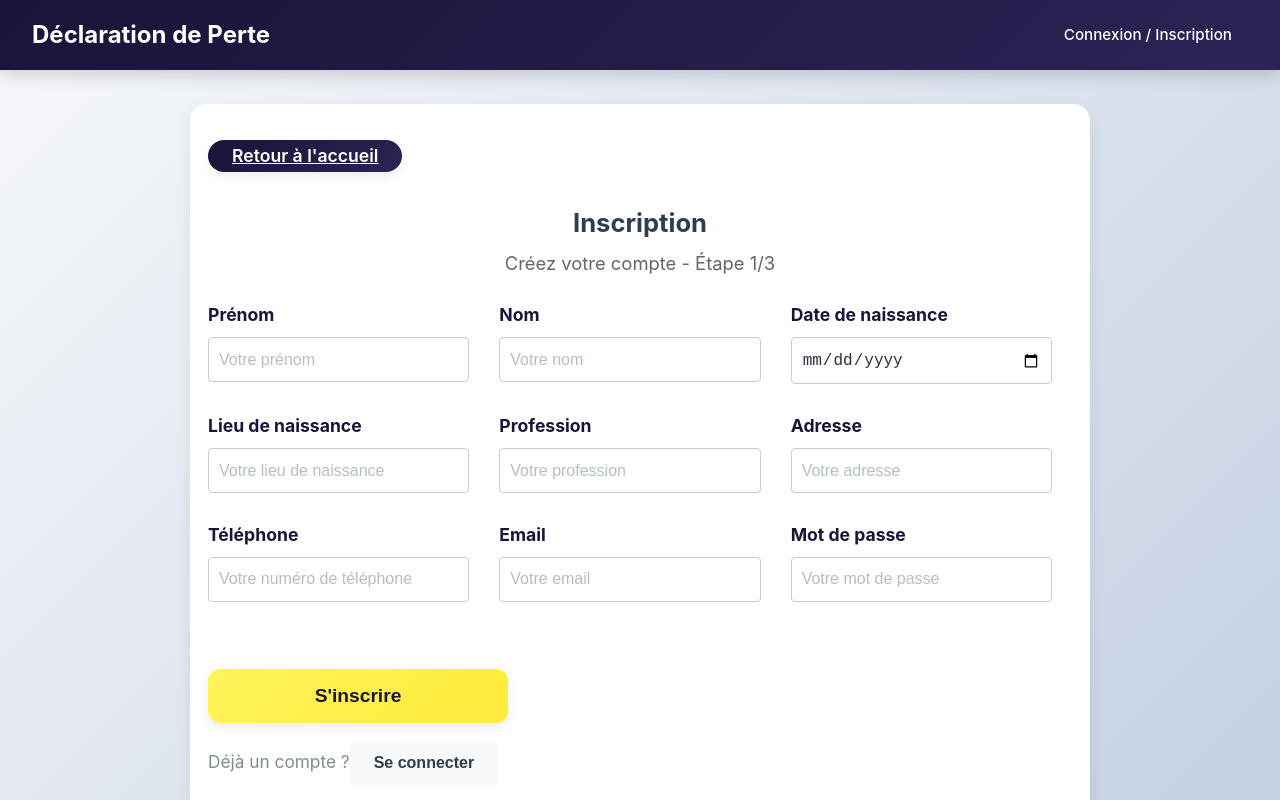
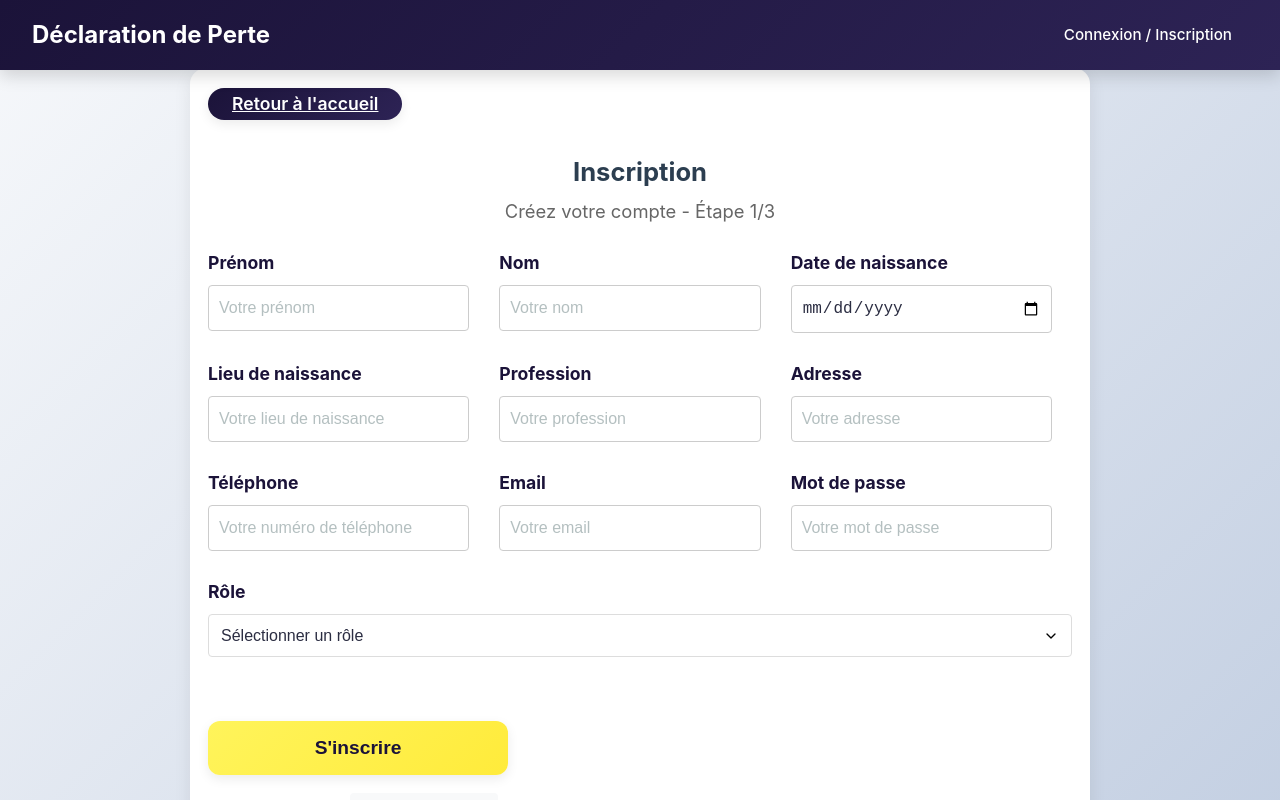
Before and after one commit to yvesplacide/projetfrontendFinal, a React (Vite) app: page /auth in a window 1280 px wide. Both pictures are taken after a click on the button "S'inscrire". Built offline with nearby package versions, Linux system fonts and the light colour scheme.

Commit message:
ajout des roles sur la page de connexion

```diff
--- a/src/contexts/AuthContext.jsx
+++ b/src/contexts/AuthContext.jsx
@@ -47,10 +47,15 @@ export const AuthProvider = ({ children }) => {
         loadUser();
     }, []); // S'exécute une seule fois au montage du composant
 
-    const login = async (email, password) => {
+    const login = async (email, password, selectedRole) => {
         try {
             setLoading(true);
             const data = await authService.login({ email, password });
+            if (selectedRole && data.role !== selectedRole) {
+                setLoading(false);
+                toast.error("Vous n'êtes pas autorisé à vous connecter avec ce rôle.");
+                return null;
+            }
             setUser(data);
             setLoading(false);
             return data;
--- a/src/pages/AuthPage.jsx
+++ b/src/pages/AuthPage.jsx
@@ -16,6 +16,7 @@ function AuthPage() {
     const { register, handleSubmit, formState: { errors }, reset, watch } = useForm();
     const { user, login, register: authRegister } = useAuth(); // Renomme register du context en authRegister
     const navigate = useNavigate();
+    const [selectedRole, setSelectedRole] = useState('');
 
     // Réinitialiser le formulaire quand l'utilisateur se déconnecte
     useEffect(() => {
@@ -51,6 +52,12 @@ function AuthPage() {
 
     const onSubmit = async (data) => {
         try {
+            if (!isRegistering) {
+                if (!selectedRole) {
+                    toast.error('Veuillez sélectionner un rôle');
+                    return;
+                }
+            }
             if (isRegistering) {
                 if (registrationStep === 1 || registrationStep === 2) {
                     setRegistrationStep(registrationStep + 1);
@@ -78,7 +85,7 @@ function AuthPage() {
                 }
             } else {
                 setIsLoading(true);
-                const loggedInUser = await login(data.email, data.password);
+                const loggedInUser = await login(data.email, data.password, selectedRole);
                 if (loggedInUser) {
                     toast.success('Connexion réussie');
                     reset();
@@ -218,6 +225,21 @@ function AuthPage() {
                     </div>
                 </div>
 
+                <div className="form-group">
+                    <label htmlFor="role">Rôle</label>
+                    <select
+                        id="role"
+                        value={selectedRole}
+                        onChange={e => setSelectedRole(e.target.value)}
+                        className="form-control"
+                    >
+                        <option value="">Sélectionner un rôle</option>
+                        <option value="user">Utilisateur</option>
+                        <option value="commissariat_agent">Agent de commissariat</option>
+                        <option value="admin">Administrateur</option>
+                    </select>
+                </div>
+
                 <div className="form-buttons">
                     <button type="submit" className="btn primary-btn" disabled={isLoading}>
                         {isLoading ? (
@@ -269,7 +291,6 @@ function AuthPage() {
                                 />
                                 {errors.email && <span className="error-message">{errors.email.message}</span>}
                             </div>
-
                             <div className="form-group">
                                 <label htmlFor="password">Mot de passe</label>
                                 <input
@@ -286,7 +307,20 @@ function AuthPage() {
                                 />
                                 {errors.password && <span className="error-message">{errors.password.message}</span>}
                             </div>
-
+                            <div className="form-group">
+                                <label htmlFor="role">Rôle</label>
+                                <select
+                                    id="role"
+                                    value={selectedRole}
+                                    onChange={e => setSelectedRole(e.target.value)}
+                                    className="form-control"
+                                >
+                                    <option value="">Sélectionner un rôle</option>
+                                    <option value="user">Utilisateur</option>
+                                    <option value="commissariat_agent">Agent de commissariat</option>
+                                    <option value="admin">Administrateur</option>
+                                </select>
+                            </div>
                             <button type="submit" className="btn primary-btn" disabled={isLoading}>
                                 {isLoading ? (
                                     <span className="button-loader">
--- a/src/pages/CommissariatDashboard.jsx
+++ b/src/pages/CommissariatDashboard.jsx
@@ -304,6 +304,7 @@ function CommissariatDashboard() {
                                             <div className="declaration-info">
                                                 <h4>Déclaration de {declaration.declarationType === 'objet' ? 'perte d\'objet' : 'disparition de personne'}</h4>
                                                 <p><strong>N° de déclaration:</strong> {declaration.declarationNumber || declaration._id}</p>
+                                                <p><strong>Date de déclaration:</strong> {dayjs(declaration.declarationDate).format('DD/MM/YYYY à HH:mm')}</p>
                                                 <p><strong>Statut:</strong> <span className={`status-${declaration.status.toLowerCase().replace(/\s/g, '-')}`}>{declaration.status}</span></p>
                                                 {declaration.status === 'Refusée' && declaration.rejectReason && (
                                                     <p><strong>Motif du refus:</strong> {declaration.rejectReason}</p>
--- a/src/pages/CommissariatDeclarations.jsx
+++ b/src/pages/CommissariatDeclarations.jsx
@@ -487,12 +487,12 @@ function CommissariatDeclarations() {
                                         {selectedDeclaration.photos.map((photo, index) => (
                                             <img
                                                 key={index}
-                                                src={`http://localhost:5000/uploads/${photo}`}
+                                                src={`https://backend-final-project-m0pk.onrender.com/uploads/${photo}`}
                                                 alt={`Photo ${index + 1}`}
                                                 className="declaration-photo"
                                                 onClick={(e) => {
                                                     e.stopPropagation();
-                                                    openPhotoModal(`http://localhost:5000/uploads/${photo}`, e);
+                                                    openPhotoModal(`https://backend-final-project-m0pk.onrender.com/uploads/${photo}`, e);
                                                 }}
                                             />
                                         ))}
```
